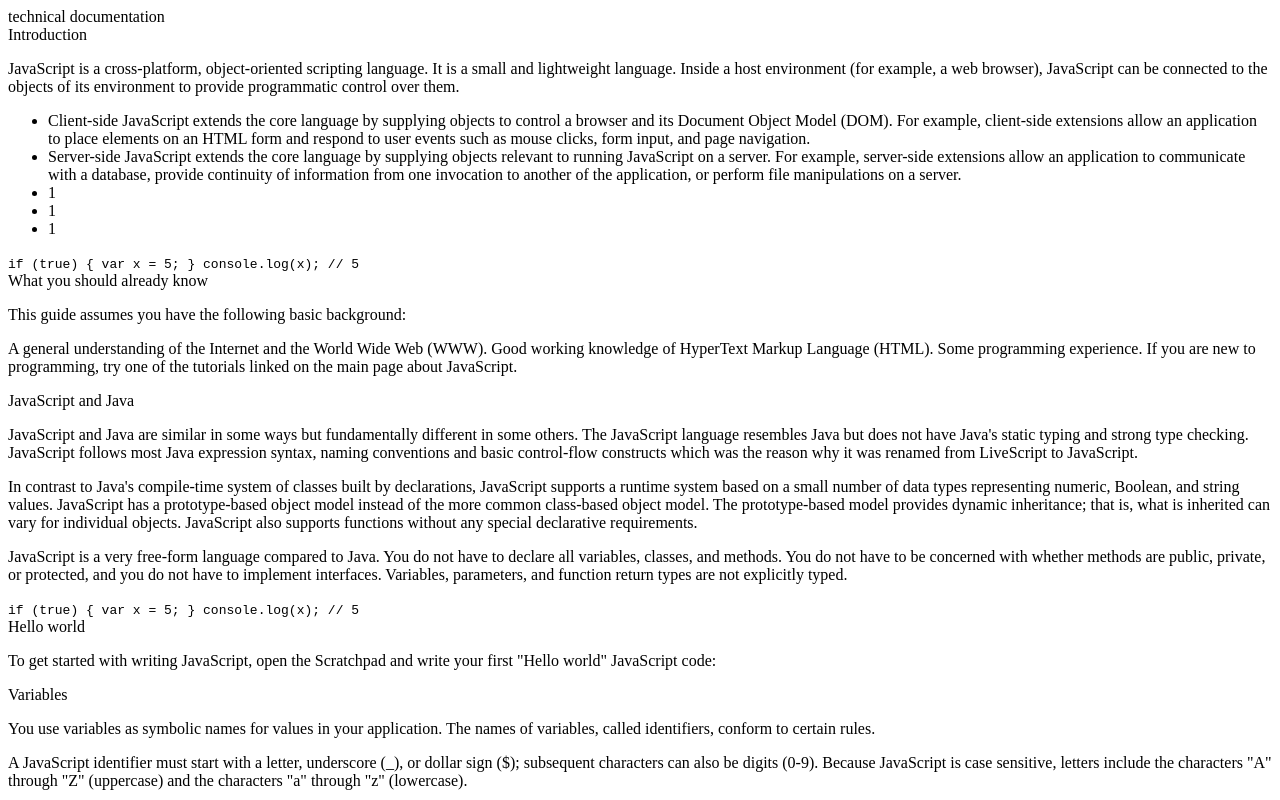
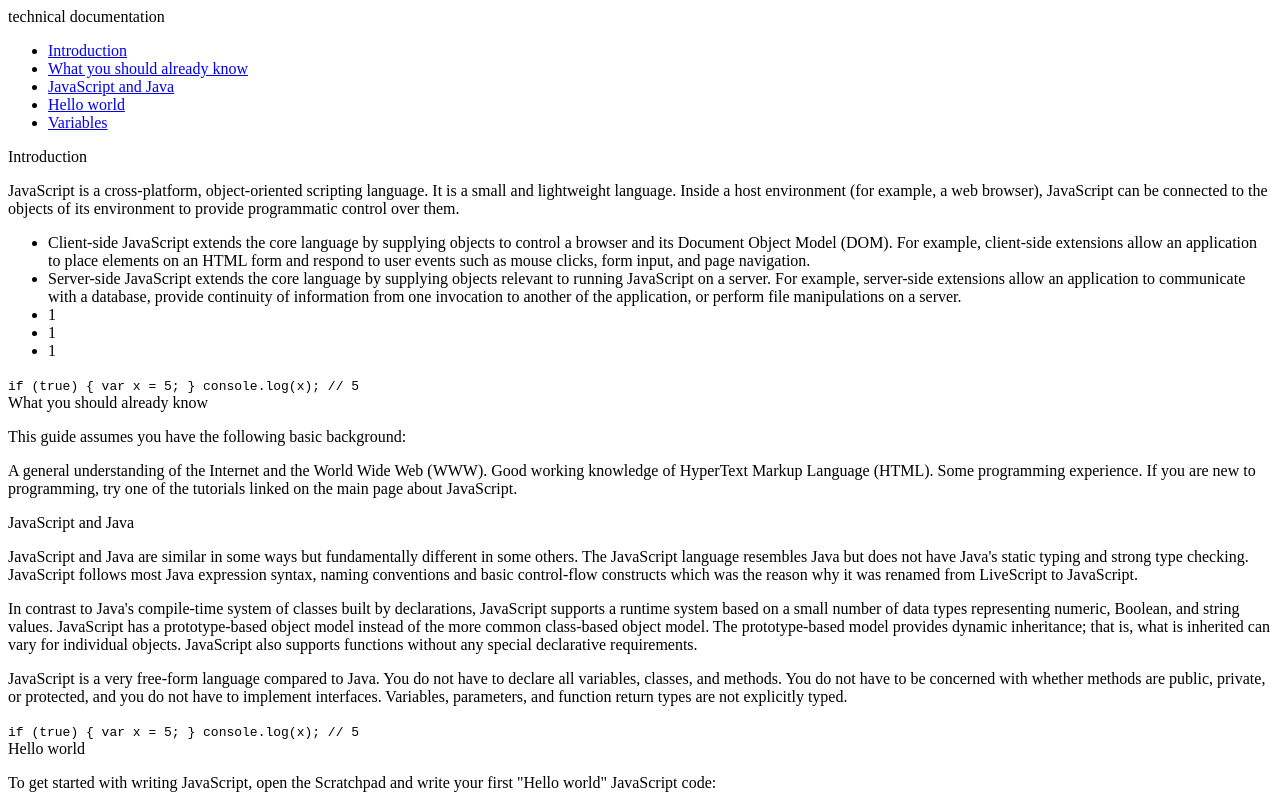
Before and after one commit to eyanaoui/technical-documentation, a plain HTML site: page index.html in a window 1280 px wide. Shown: the top 800 px of the page. Drawn offline with Linux system fonts and the light colour scheme.

Commit message:
do step14

```diff
--- a/index.html
+++ b/index.html
@@ -9,6 +9,16 @@
   <body>
     <nav id="navbar">
       <header>technical documentation </header>
+      <ul>
+        <li><a class="nav-link" href="#Introduction">Introduction</a></li>
+        <li>
+          <a class="nav-link" href="#What_you_should_already_know">What you should already know</a>
+        </li>
+        <li>
+          <a class="nav-link" href="#JavaScript_and_Java">JavaScript and Java</a>
+        </li>
+        <li><a class="nav-link" href="#Hello_world">Hello world</a></li>
+        <li><a class="nav-link" href="#Variables">Variables</a></li> </ul>
     </nav>
 
     <main id="main-doc">
```
